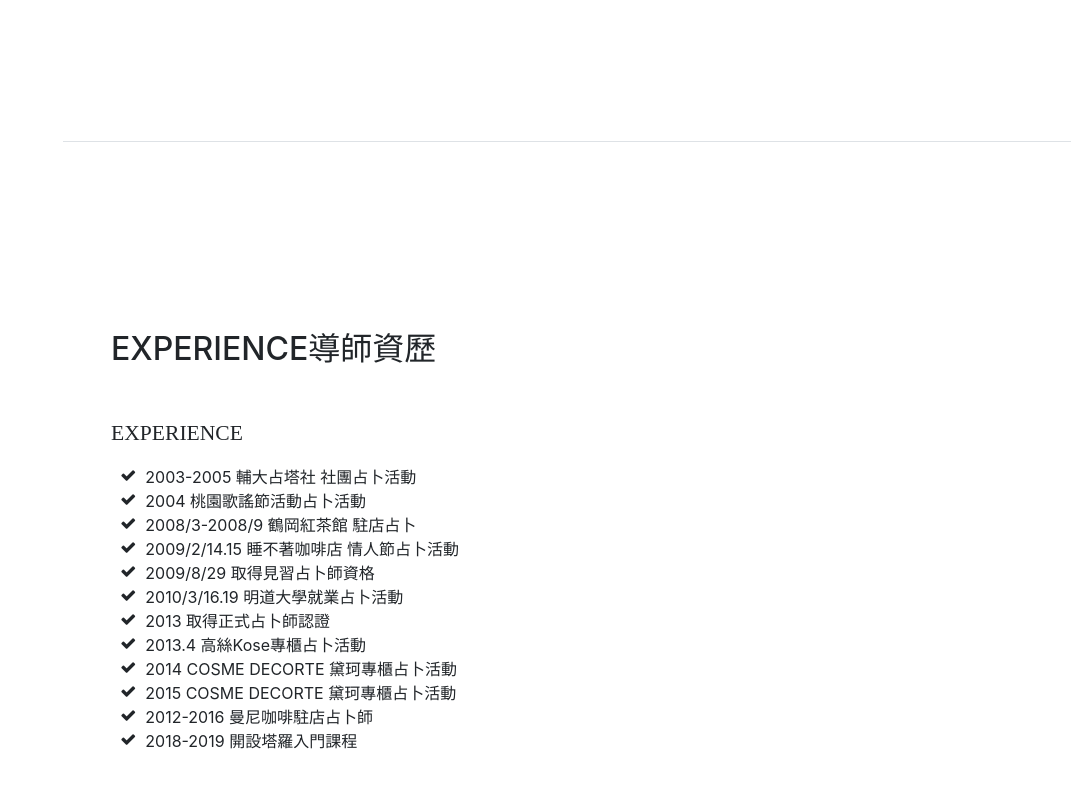
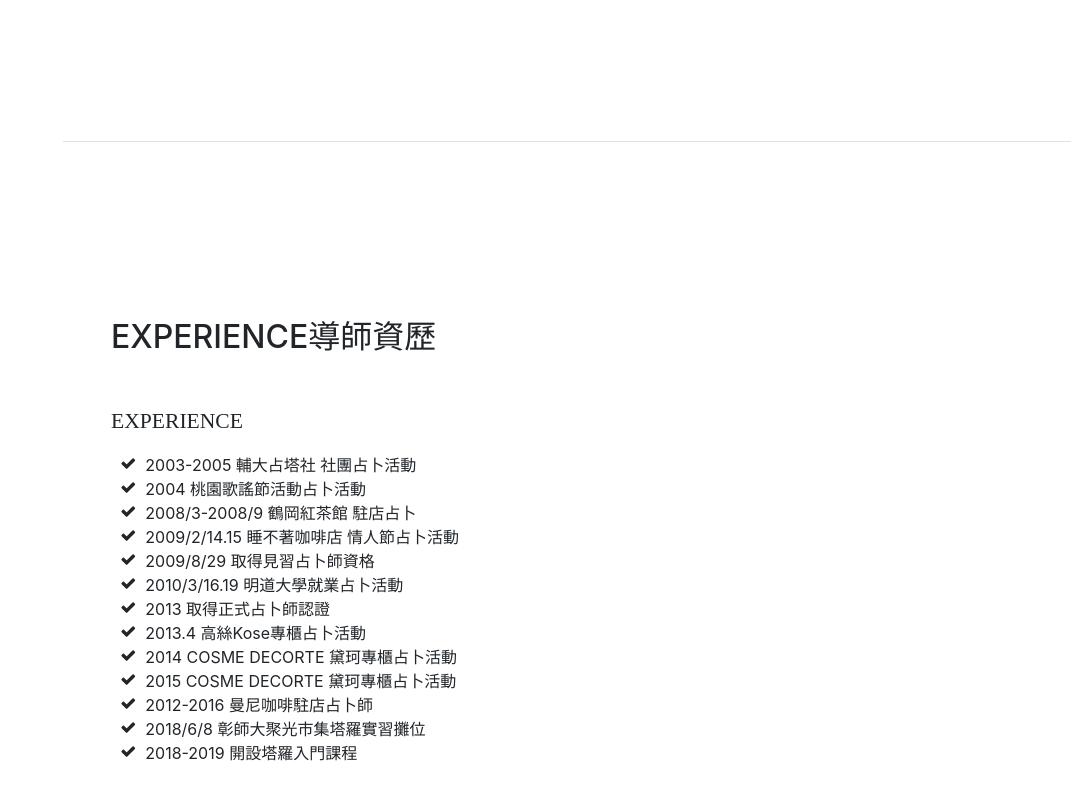
Before and after one commit to NatasaLin/tarot, a website with bundled scripts: page index.html in a window 1280 px wide. Shown: the part 2999-3799 px from the top of the page, without its empty margins (209-1280 px from the left). Built offline with nearby package versions, Linux system fonts and the light colour scheme; a web font is replaced by a local one.

Commit message:
add a new experience

```diff
--- a/index.html
+++ b/index.html
@@ -310,6 +310,9 @@
               2012-2016 曼尼咖啡駐店占卜師</li>
             <li>
               <i class="fa-li fa fa-check"></i>
+              2018/6/8 彰師大聚光市集塔羅實習攤位</li>
+            <li>
+              <i class="fa-li fa fa-check"></i>
               2018-2019 開設塔羅入門課程</li>
           </ul>
         </div>
```
